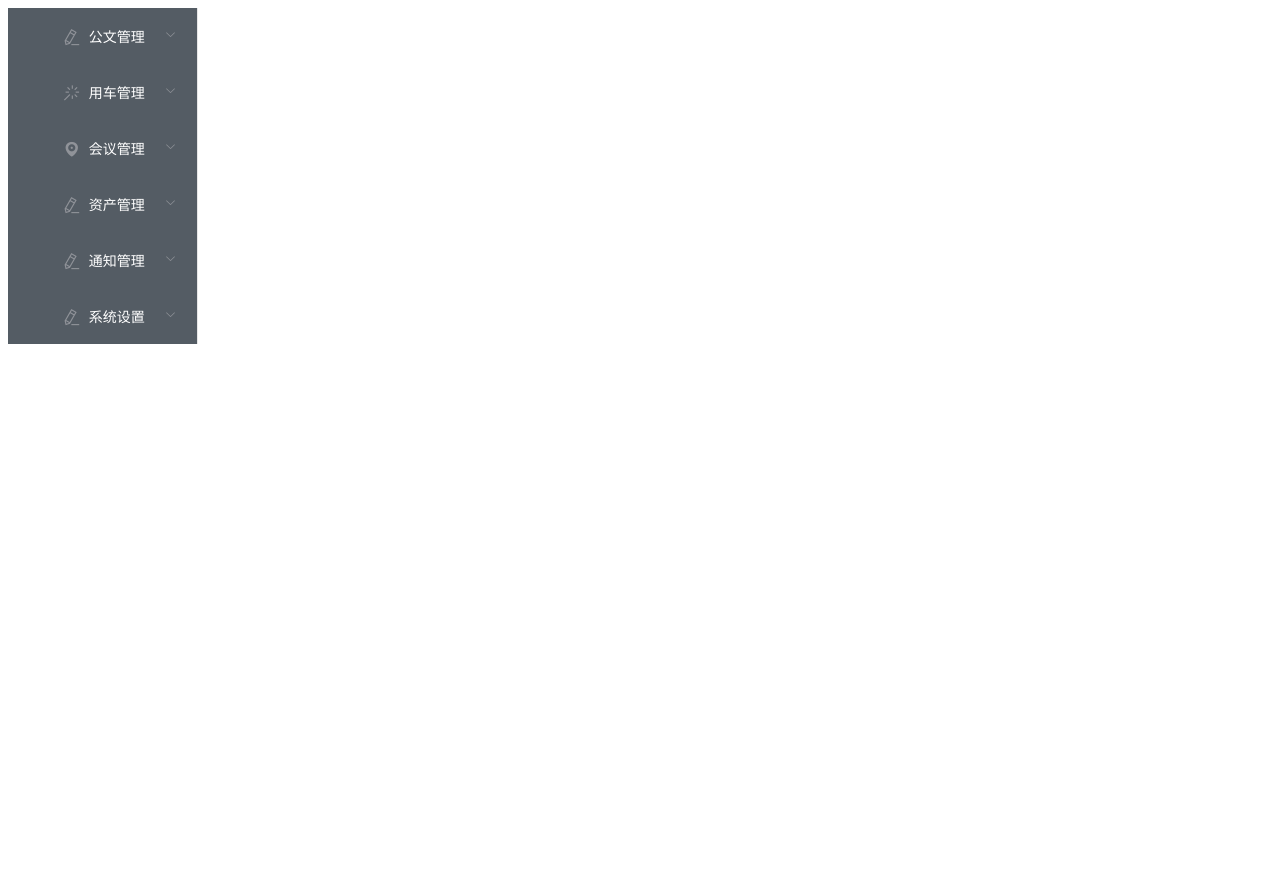
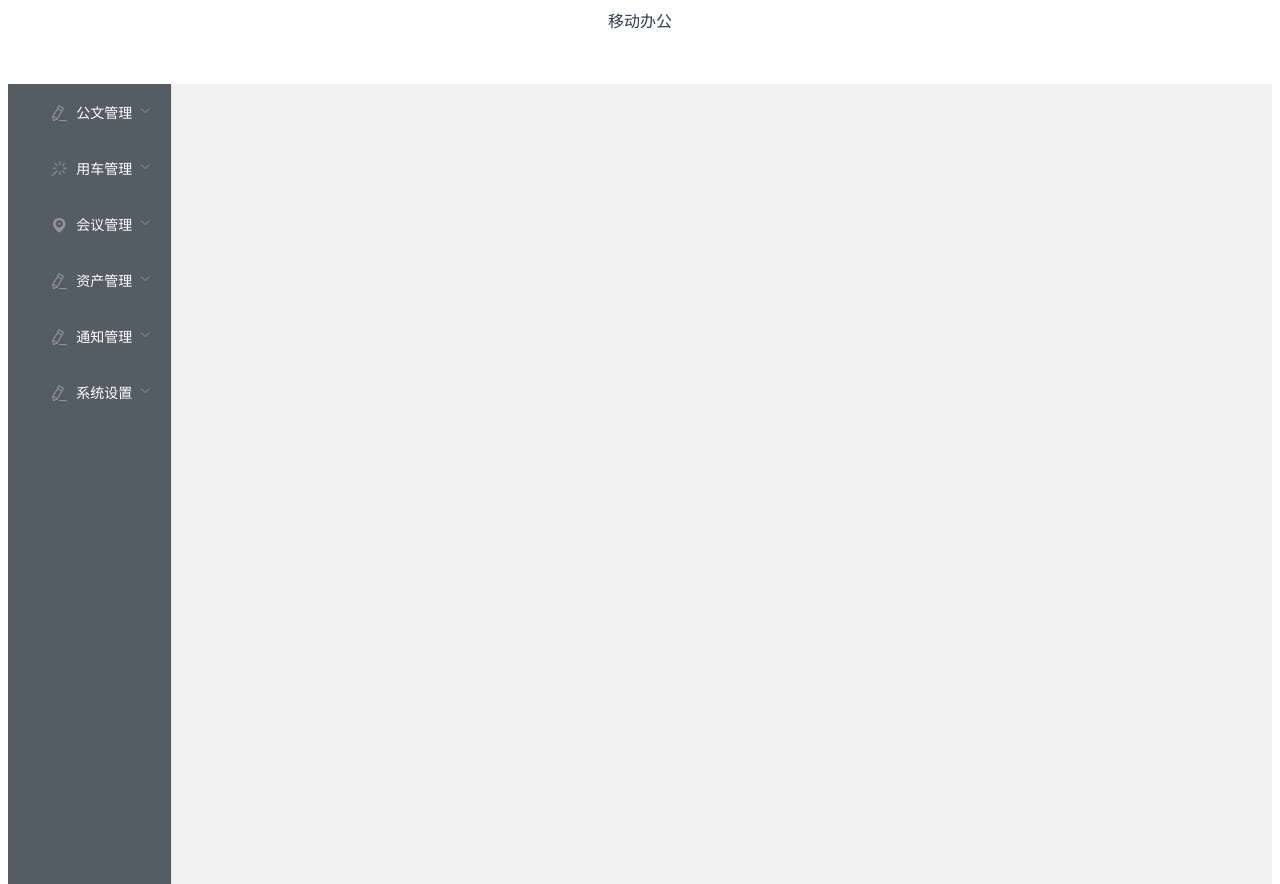
Before and after one commit to gh7800/wanVue, a Vue app: page /#/home in a window 1280 px wide. Before the commit the page ends 800 px from the top, so only its background shows below. Built offline with nearby package versions, Linux system fonts and the light colour scheme.

Commit message:
代码优化

```diff
--- a/package.json
+++ b/package.json
@@ -11,7 +11,7 @@
   "dependencies": {
     "axios": "^0.20.0",
     "core-js": "^3.6.5",
-    "element-ui": "^2.13.2",
+    "element-ui": "^2.15.1",
     "vue": "^2.6.11",
     "vue-router": "^3.2.0",
     "vuex": "^3.4.0"
--- a/src/pages/Home.vue
+++ b/src/pages/Home.vue
@@ -1,15 +1,16 @@
 <template>
-    <div>
-        <el-col>
-            <!-- <Hamburger></Hamburger> -->
-        </el-col>
-        <el-row style="height: 100%;">
-            <el-col style="height: 100%;width: 15%;">
+  <div class="main" style="height:100vh;">
+    <el-header style="height: 76px">
+      <span>移动办公</span>
+    </el-header>
+    <el-container style="background: #f2f2f2; height: 100%">
+      <el-aside width="13%" display="block" position="absolute" overfolw-y="scroll" >
         <el-menu
           router
           background-color="#545c64"
           active-text-color="#ffd04b"
           text-color="#fff"
+          style="height:100%"
         >
           <el-submenu index="1">
             <template slot="title">
@@ -61,13 +62,9 @@
             <el-menu-item>个人信息</el-menu-item>
           </el-submenu>
         </el-menu>
-            </el-col>
-            <el-col style="height: 100%;width:80%; overflow: auto;">
-                <keep-alive>
-                    <router-view></router-view>
-                </keep-alive>
-            </el-col>
-        </el-row>
+      </el-aside>
+      <el-main> </el-main>
+    </el-container>
   </div>
 </template>
 
@@ -76,16 +73,15 @@
 export default {
   computed: {
     defaultActive: function () {
-                return this.$route.path.replace('/', '')
-            }
+      return this.$route.path.replace("/", "");
+    },
   },
   name: "Home",
-        comments:{
+  comments: {
     // Hamburger
-        }
-    }
+  },
+};
 </script>
 
 <style scoped>
-
 </style>
```
Also changed, not shown: 1 other file (tests, documents, lock files or other folders). Lines whose indentation alone changed are shown as unchanged.
